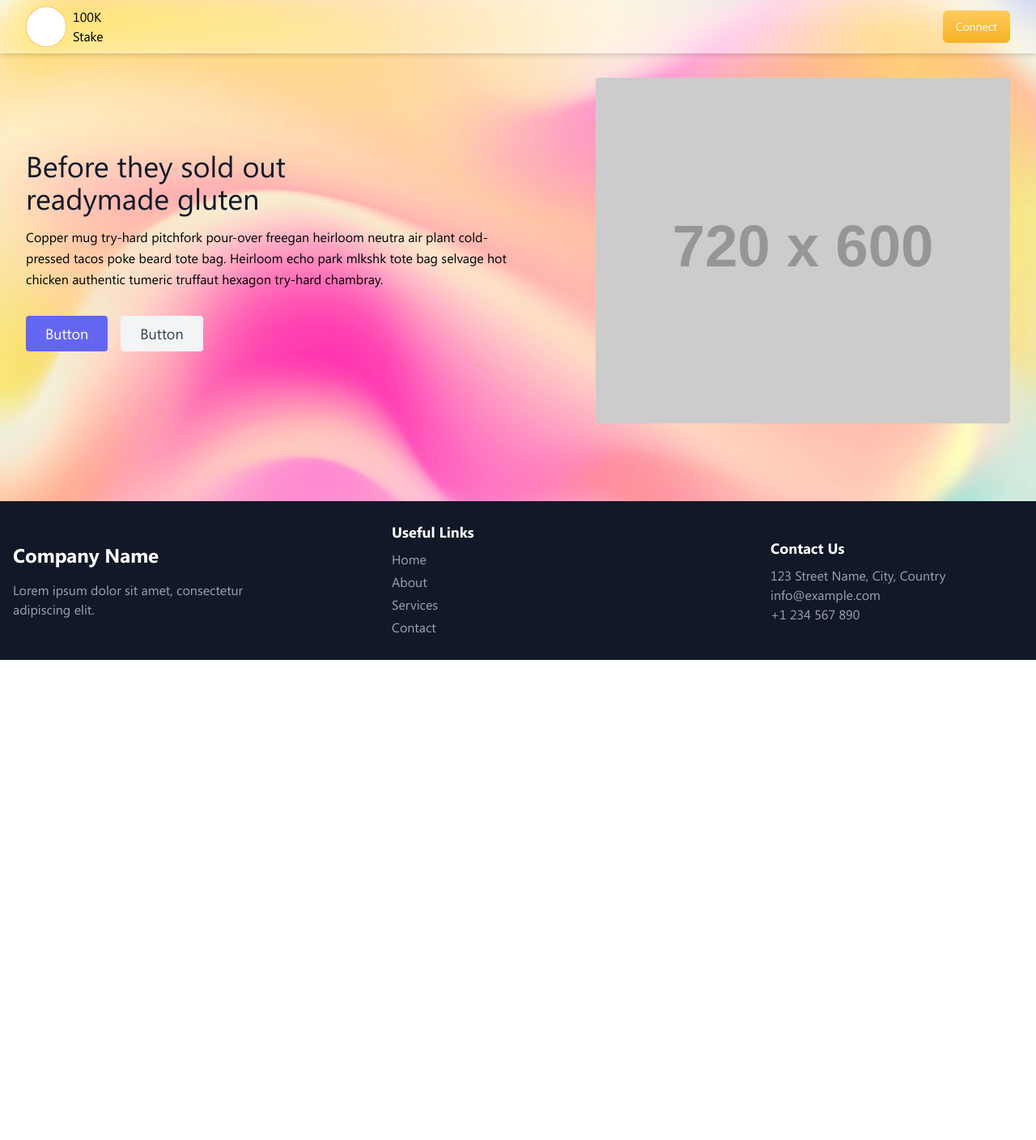
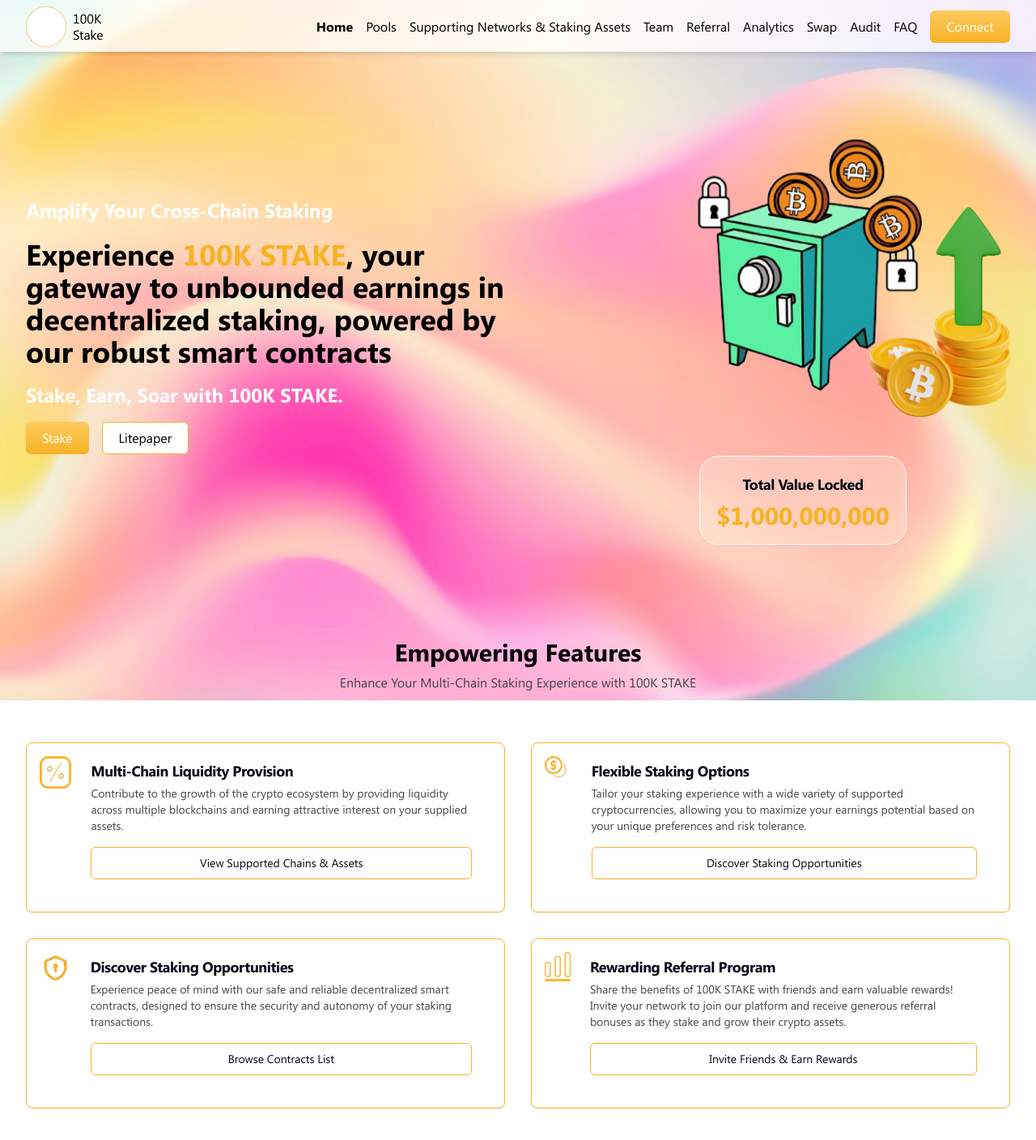
Before and after one commit to Abdullah-Sajjad026/crypto-stake-chain, a Next.js app: page / in a window 1280 px wide. Shown: the top 1408 px of the page at 81% size. Before the commit the page ends 815 px from the top, so only its background shows below. Built offline with nearby package versions, Linux system fonts and the light colour scheme.

Commit message:
chore: working on home-features

```diff
--- /dev/null
+++ b/app/(routes)/(home)/components/features.tsx
@@ -0,0 +1,96 @@
+import ASSETS from "@/app/assets";
+import { buttonVariants } from "@/components/ui/button";
+import { Card } from "@/components/ui/card";
+import Image from "next/image";
+import Link from "next/link";
+
+const Features = () => {
+  const features = [
+    {
+      icon: ASSETS.icons.calculator,
+      title: "Multi-Chain Liquidity Provision",
+      description:
+        "Contribute to the growth of the crypto ecosystem by providing liquidity across multiple blockchains and earning attractive interest on your supplied assets.",
+      cta: {
+        text: "View Supported Chains & Assets",
+        href: "/liquidity",
+      },
+    },
+    {
+      icon: ASSETS.icons.dollarCoin,
+      title: "Flexible Staking Options",
+      description:
+        "Tailor your staking experience with a wide variety of supported cryptocurrencies, allowing you to maximize your earnings potential based on your unique preferences and risk tolerance.",
+      cta: {
+        text: "Discover Staking Opportunities",
+        href: "/staking",
+      },
+    },
+    {
+      icon: ASSETS.icons.vpnSecurity,
+      title: "Discover Staking Opportunities",
+      description:
+        "Experience peace of mind with our safe and reliable decentralized smart contracts, designed to ensure the security and autonomy of your staking transactions.",
+      cta: {
+        text: "Browse Contracts List",
+        href: "/contracts",
+      },
+    },
+    {
+      icon: ASSETS.icons.scores,
+      title: "Rewarding Referral Program",
+      description:
+        "Share the benefits of 100K STAKE with friends and earn valuable rewards! Invite your network to join our platform and receive generous referral bonuses as they stake and grow their crypto assets.",
+      cta: {
+        text: "Invite Friends & Earn Rewards",
+        href: "/referral",
+      },
+    },
+  ];
+
+  return (
+    <section className="-mt-20">
+      <div className="container">
+        <div className="text-center">
+          <h2 className="text-section">Empowering Features</h2>
+          <p className="text-muted-foreground mt-2">
+            Enhance Your Multi-Chain Staking Experience with 100K STAKE
+          </p>
+        </div>
+
+        <div className="py-16 grid grid-cols-2 gap-8">
+          {features.map((feature, index) => (
+            <Card key={index} className="flex">
+              <div>
+                <Image src={feature.icon} alt="icon" className="w-20" />
+              </div>
+              <div className="p-6 pt-0">
+                <h3 className="text-block font-semibold tracking-tight">
+                  {feature.title}
+                </h3>
+                <p className="text-sm text-muted-foreground">
+                  {feature.description}
+                </p>
+                <div className="flex justify-end mt-4">
+                  <Link
+                    href={feature.cta.href}
+                    className={
+                      buttonVariants({
+                        variant: "outline",
+                        size: "icon",
+                      }) + "rounded-4xl w-full"
+                    }
+                  >
+                    {feature.cta.text}
+                  </Link>
+                </div>
+              </div>
+            </Card>
+          ))}
+        </div>
+      </div>
+    </section>
+  );
+};
+
+export default Features;
--- a/app/(routes)/(home)/components/hero.tsx
+++ b/app/(routes)/(home)/components/hero.tsx
@@ -1,34 +1,42 @@
+import ASSETS from "@/app/assets";
+import { Button } from "@/components/ui/button";
+import { Card, CardContent, CardTitle } from "@/components/ui/card";
+import Image from "next/image";
+
 const Hero = () => {
   return (
     <section className="main-bg">
-      <div className="container flex py-24 md:flex-row flex-col items-center">
-        <div className="lg:flex-grow md:w-1/2 lg:pr-24 md:pr-16 flex flex-col md:items-start md:text-left mb-16 md:mb-0 items-center text-center">
-          <h1 className="title-font sm:text-4xl text-3xl mb-4 font-medium text-gray-900">
-            Before they sold out
-            <br className="hidden lg:inline-block" />
-            readymade gluten
+      <div className="container flex min-h-screen pt-32 pb-48 md:flex-row flex-col items-center">
+        <div className="lg:flex-grow md:w-1/2 lg:pr-24 md:pr-16 flex flex-col md:items-start md:text-left mb-4 md:mb-0 items-center text-center gap-4">
+          <h2 className="text-white text-title">
+            Amplify Your Cross-Chain Staking
+          </h2>
+          <h1 className="text-4xl font-bold">
+            Experience
+            <span className="text-primary"> 100K STAKE</span>, your gateway to
+            unbounded earnings in decentralized staking, powered by our robust
+            smart contracts
           </h1>
-          <p className="mb-8 leading-relaxed">
-            Copper mug try-hard pitchfork pour-over freegan heirloom neutra air
-            plant cold-pressed tacos poke beard tote bag. Heirloom echo park
-            mlkshk tote bag selvage hot chicken authentic tumeric truffaut
-            hexagon try-hard chambray.
-          </p>
-          <div className="flex justify-center">
-            <button className="inline-flex text-white bg-indigo-500 border-0 py-2 px-6 focus:outline-none hover:bg-indigo-600 rounded text-lg">
-              Button
-            </button>
-            <button className="ml-4 inline-flex text-gray-700 bg-gray-100 border-0 py-2 px-6 focus:outline-none hover:bg-gray-200 rounded text-lg">
-              Button
-            </button>
+          <h2 className="text-white text-title">
+            Stake, Earn, Soar with 100K STAKE.
+          </h2>
+          <div className="flex gap-4 items-center">
+            <Button>Stake</Button>
+            <Button variant="outline">Litepaper</Button>
           </div>
         </div>
-        <div className="lg:max-w-lg lg:w-full md:w-1/2 w-5/6">
-          <img
+        <div className="lg:max-w-lg lg:w-full md:w-1/2 w-4/6 mx-auto">
+          <Image
             className="object-cover object-center rounded"
             alt="hero"
-            src="https://dummyimage.com/720x600"
+            src={ASSETS.doodleMoneyBank}
           />
+          <div className="flex-items-center justify-center mt-12">
+            <Card className="border-white mx-auto bg-white bg-opacity-30 backdrop-filter backdrop-blur-md backdrop-saturate-150 w-64 rounded-3xl text-center">
+              <CardTitle>Total Value Locked</CardTitle>
+              <h2 className="text-section text-primary">$1,000,000,000</h2>
+            </Card>
+          </div>
         </div>
       </div>
     </section>
--- a/app/(routes)/(home)/page.tsx
+++ b/app/(routes)/(home)/page.tsx
@@ -1,6 +1,12 @@
 import { Button } from "@/components/ui/button";
 import Hero from "./components/hero";
+import Features from "./components/features";
 
 export default function Home() {
-  return <Hero />;
+  return (
+    <>
+      <Hero />
+      <Features />
+    </>
+  );
 }
--- a/app/assets/index.ts
+++ b/app/assets/index.ts
@@ -1,11 +1,27 @@
 import Logo1x from "./logo-1x.png";
 import Logo2x from "./logo-2x.png";
 import BackIllustration from "./hero-bg.png";
+import DoodleMoneyBank from "./doodle-money-bank.png";
+
+import CalculatorIcon from "./icons/calculator.png";
+import DollarCoinIcon from "./icons/dollar-coin.png";
+import LockSearchIcon from "./icons/lock-search.png";
+import VpnSecurityIcon from "./icons/vpn.png";
+import ScoresIcon from "./icons/scores.png";
 
 const ASSETS = {
   logo1x: Logo1x,
   logo2x: Logo2x,
   backIllustration: BackIllustration,
+  doodleMoneyBank: DoodleMoneyBank,
+
+  icons: {
+    calculator: CalculatorIcon,
+    dollarCoin: DollarCoinIcon,
+    lockSearch: LockSearchIcon,
+    vpnSecurity: VpnSecurityIcon,
+    scores: ScoresIcon,
+  },
 };
 
 export default ASSETS;
--- a/app/components/footer.tsx
+++ b/app/components/footer.tsx
@@ -1,31 +1,7 @@
 const Footer = () => {
   return (
-    <footer className="bg-gray-900 text-white py-6">
-      <div className="container mx-auto px-4">
-        <div className="flex flex-wrap items-center justify-between">
-          <div className="w-full md:w-1/2 lg:w-1/4">
-            <h2 className="text-2xl font-bold mb-4">Company Name</h2>
-            <p className="text-gray-400">
-              Lorem ipsum dolor sit amet, consectetur adipiscing elit.
-            </p>
-          </div>
-          <div className="w-full md:w-1/2 lg:w-1/4">
-            <h3 className="text-lg font-semibold mb-2">Useful Links</h3>
-            <ul className="text-gray-400">
-              <li className="mb-1">Home</li>
-              <li className="mb-1">About</li>
-              <li className="mb-1">Services</li>
-              <li className="mb-1">Contact</li>
-            </ul>
-          </div>
-          <div className="w-full md:w-1/2 lg:w-1/4">
-            <h3 className="text-lg font-semibold mb-2">Contact Us</h3>
-            <p className="text-gray-400">123 Street Name, City, Country</p>
-            <p className="text-gray-400">info@example.com</p>
-            <p className="text-gray-400">+1 234 567 890</p>
-          </div>
-        </div>
-      </div>
+    <footer className="">
+      <div className="container"></div>
     </footer>
   );
 };
--- a/app/components/header.tsx
+++ b/app/components/header.tsx
@@ -4,14 +4,18 @@ import { MenuIcon } from "lucide-react";
 
 import { Button } from "@/components/ui/button";
 import ASSETS from "../assets";
+import Link from "next/link";
+import { usePathname } from "next/navigation";
+
+import { useState } from "react";
 
 const Header = () => {
   // A header that becomes fixed to the top of the screen when the user scrolls past it.
   // Transparent glassed effect with a shadow.
   return (
     <header
-      className="fixed top-0 left-0 right-0 z-10 shadow-md py-2
-    bg-white bg-opacity-40 backdrop-filter backdrop-blur-md backdrop-saturate-150 transition-all duration-300 ease-in-out"
+      className="fixed top-0 left-0 right-0 z-10 shadow-md py-2 h-16
+    bg-white bg-opacity-80 backdrop-filter backdrop-blur-md backdrop-saturate-150 transition-all duration-300 ease-in-out"
     >
       <div className="container flex justify-between items-center ">
         <div className="flex items-center gap-2">
@@ -25,7 +29,7 @@ const Header = () => {
             <NavBar />
           </div>
           <span className="lg:hidden">
-            <MenuIcon className="cursor-pointer hover:scale-105 transition-transform ease-in duration-75" />
+            <NavDrawer />
           </span>
           <Button>Connect</Button>
         </div>
@@ -35,12 +39,74 @@ const Header = () => {
 };
 
 const NavBar = () => {
-  // home, pools, supporting networks & staking assets, team, referral, analytics, swap, audit, faq
+  const pathname = usePathname();
 
+  const links = [
+    {
+      name: "Home",
+      href: "/",
+    },
+    {
+      name: "Pools",
+      href: "/pools",
+    },
+    {
+      name: "Supporting Networks & Staking Assets",
+      href: "/networks",
+    },
+    {
+      name: "Team",
+      href: "/team",
+    },
+    {
+      name: "Referral",
+      href: "/referral",
+    },
+    {
+      name: "Analytics",
+      href: "/analytics",
+    },
+    {
+      name: "Swap",
+      href: "/swap",
+    },
+    {
+      name: "Audit",
+      href: "/audit",
+    },
+    {
+      name: "FAQ",
+      href: "/faq",
+    },
+  ];
   // A nav component using tailwind classes, nextjs link component with above links in array looping
   // that shows links in flex row while above lg endpoint and in column with consistent spacing on below screens
+  return (
+    <nav className="flex lg:flex-row gap-4 flex-col lg:items-center">
+      {links.map((link) => (
+        <Link
+          href={link.href}
+          key={link.name}
+          className={pathname === link.href ? "font-bold" : ""}
+        >
+          {link.name}
+        </Link>
+      ))}
+    </nav>
+  );
+};
 
-  return <nav></nav>;
+const NavDrawer = () => {
+  const [isOpen, setIsOpen] = useState(false);
+
+  return (
+    <div>
+      <MenuIcon
+        className="cursor-pointer hover:scale-105 transition-transform ease-in duration-75"
+        onClick={() => setIsOpen((prev) => !prev)}
+      />
+    </div>
+  );
 };
 
 export default Header;
--- a/app/globals.css
+++ b/app/globals.css
@@ -23,7 +23,7 @@
 
     /*TODO: ----*/
     --muted: 210 40% 96.1%;
-    --muted-foreground: 215.4 16.3% 46.9%;
+    --muted-foreground: 0 0% 27%;
 
     --accent: 41 100% 90%;
     --accent-foreground: 0 0% 0%;
@@ -47,7 +47,21 @@
   }
 
   body {
-    @apply bg-background text-foreground;
+    @apply bg-background text-foreground leading-5;
+  }
+}
+
+@layer utilities {
+  .text-section {
+    @apply text-3xl font-bold leading-8 lg:leading-10;
+  }
+
+  .text-title {
+    @apply text-2xl font-bold leading-7 lg:leading-9;
+  }
+
+  .text-block {
+    @apply text-lg font-bold leading-7 lg:leading-9;
   }
 }
 
--- a/app/layout.tsx
+++ b/app/layout.tsx
@@ -32,7 +32,7 @@ export default function RootLayout({
 }>) {
   return (
     <html lang="en">
-      <body className={`${segoeUI.className}  font-sans`}>
+      <body className={`${segoeUI.className} `}>
         <Header />
         {children}
         <Footer />
--- a/components/ui/button.tsx
+++ b/components/ui/button.tsx
@@ -1,15 +1,16 @@
-import * as React from "react"
-import {Slot} from "@radix-ui/react-slot"
-import {cva, type VariantProps} from "class-variance-authority"
+import * as React from "react";
+import { Slot } from "@radix-ui/react-slot";
+import { cva, type VariantProps } from "class-variance-authority";
 
-import {cn} from "@/lib/utils"
+import { cn } from "@/lib/utils";
 
 const buttonVariants = cva(
   "inline-flex items-center justify-center whitespace-nowrap rounded-md text-sm font-medium ring-offset-background transition-colors focus-visible:outline-none focus-visible:ring-2 focus-visible:ring-ring focus-visible:ring-offset-2 disabled:pointer-events-none disabled:opacity-50",
   {
     variants: {
       variant: {
-                default: "bg-primary-gradient text-primary-foreground hover:bg-primary/90",
+        default:
+          "bg-primary-gradient text-primary-foreground hover:bg-primary/90",
         destructive:
           "bg-destructive text-destructive-foreground hover:bg-destructive/90",
         outline:
@@ -20,7 +21,7 @@ const buttonVariants = cva(
         link: "text-primary underline-offset-4 hover:underline",
       },
       size: {
-                default: "h-10 px-4 py-2",
+        default: "h-10 px-5 py-3 text-md",
         sm: "h-9 rounded-md px-3",
         lg: "h-11 rounded-md px-8",
         icon: "h-10 w-10",
@@ -31,26 +32,26 @@ const buttonVariants = cva(
       size: "default",
     },
   }
-)
+);
 
 export interface ButtonProps
   extends React.ButtonHTMLAttributes<HTMLButtonElement>,
     VariantProps<typeof buttonVariants> {
-    asChild?: boolean
+  asChild?: boolean;
 }
 
 const Button = React.forwardRef<HTMLButtonElement, ButtonProps>(
-    ({className, variant, size, asChild = false, ...props}, ref) => {
-        const Comp = asChild ? Slot : "button"
+  ({ className, variant, size, asChild = false, ...props }, ref) => {
+    const Comp = asChild ? Slot : "button";
     return (
       <Comp
-                className={cn(buttonVariants({variant, size, className}))}
+        className={cn(buttonVariants({ variant, size, className }))}
         ref={ref}
         {...props}
       />
-        )
+    );
   }
-)
-Button.displayName = "Button"
+);
+Button.displayName = "Button";
 
-export {Button, buttonVariants}
+export { Button, buttonVariants };
--- a/components/ui/card.tsx
+++ b/components/ui/card.tsx
@@ -1,6 +1,6 @@
-import * as React from "react"
+import * as React from "react";
 
-import { cn } from "@/lib/utils"
+import { cn } from "@/lib/utils";
 
 const Card = React.forwardRef<
   HTMLDivElement,
@@ -9,13 +9,13 @@ const Card = React.forwardRef<
   <div
     ref={ref}
     className={cn(
-      "rounded-lg border bg-card text-card-foreground shadow-sm",
+      "rounded-lg border bg-card text-card-foreground shadow-sm p-4",
       className
     )}
     {...props}
   />
-))
-Card.displayName = "Card"
+));
+Card.displayName = "Card";
 
 const CardHeader = React.forwardRef<
   HTMLDivElement,
@@ -26,8 +26,8 @@ const CardHeader = React.forwardRef<
     className={cn("flex flex-col space-y-1.5 p-6", className)}
     {...props}
   />
-))
-CardHeader.displayName = "CardHeader"
+));
+CardHeader.displayName = "CardHeader";
 
 const CardTitle = React.forwardRef<
   HTMLParagraphElement,
@@ -35,14 +35,11 @@ const CardTitle = React.forwardRef<
 >(({ className, ...props }, ref) => (
   <h3
     ref={ref}
-    className={cn(
-      "text-2xl font-semibold leading-none tracking-tight",
-      className
-    )}
+    className={cn("text-block font-semibold tracking-tight", className)}
     {...props}
   />
-))
-CardTitle.displayName = "CardTitle"
+));
+CardTitle.displayName = "CardTitle";
 
 const CardDescription = React.forwardRef<
   HTMLParagraphElement,
@@ -53,16 +50,16 @@ const CardDescription = React.forwardRef<
     className={cn("text-sm text-muted-foreground", className)}
     {...props}
   />
-))
-CardDescription.displayName = "CardDescription"
+));
+CardDescription.displayName = "CardDescription";
 
 const CardContent = React.forwardRef<
   HTMLDivElement,
   React.HTMLAttributes<HTMLDivElement>
 >(({ className, ...props }, ref) => (
   <div ref={ref} className={cn("p-6 pt-0", className)} {...props} />
-))
-CardContent.displayName = "CardContent"
+));
+CardContent.displayName = "CardContent";
 
 const CardFooter = React.forwardRef<
   HTMLDivElement,
@@ -73,7 +70,14 @@ const CardFooter = React.forwardRef<
     className={cn("flex items-center p-6 pt-0", className)}
     {...props}
   />
-))
-CardFooter.displayName = "CardFooter"
+));
+CardFooter.displayName = "CardFooter";
 
-export { Card, CardHeader, CardFooter, CardTitle, CardDescription, CardContent }
+export {
+  Card,
+  CardHeader,
+  CardFooter,
+  CardTitle,
+  CardDescription,
+  CardContent,
+};
```
Also changed, not shown: tailwind.config.ts (+11 -11 lines), app/assets/doodle-money-bank.png (renamed from app/assets/doodle-moneyy-bank.png), app/assets/icons/scores.png (added). Lines whose indentation alone changed are shown as unchanged.
